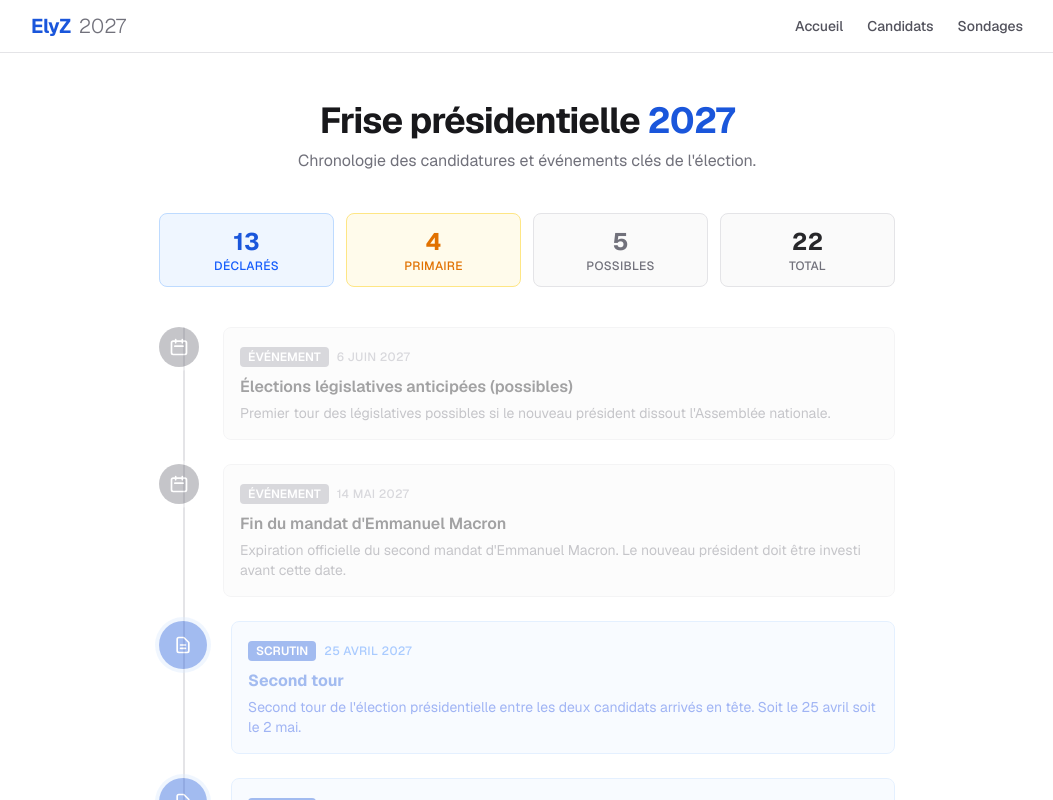
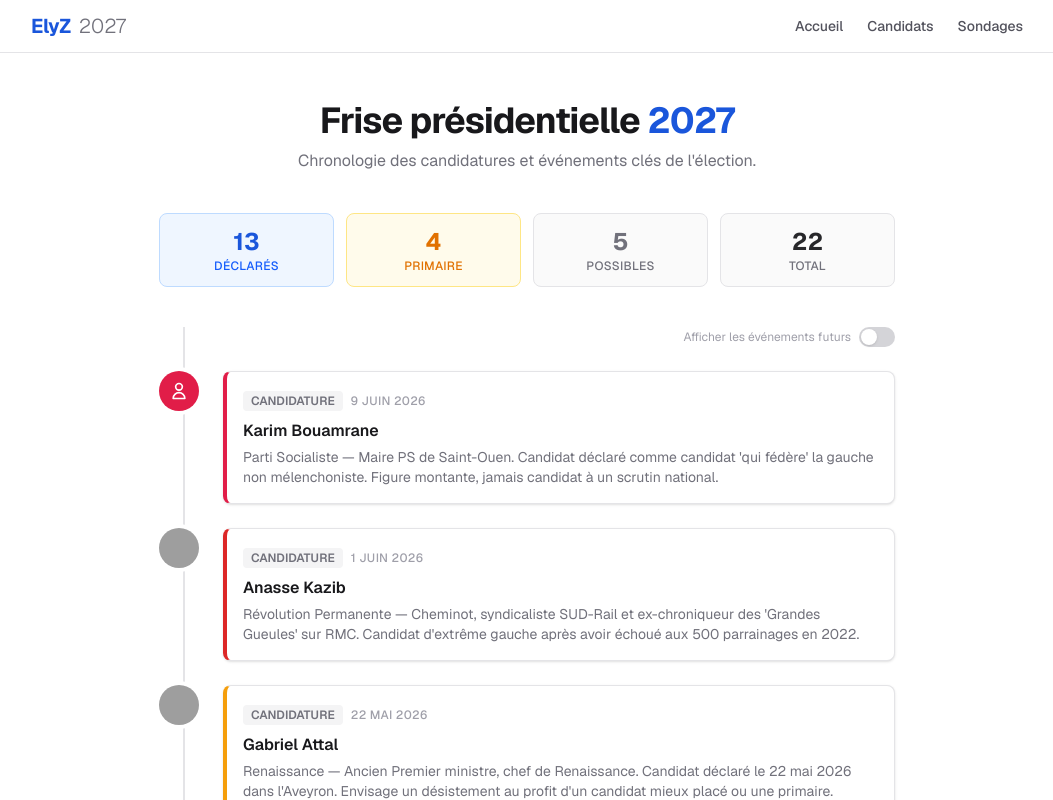
Before and after one commit to Vincent-Renard/elyz2027, a Next.js app: page / in a window 1280 px wide. Shown: the top 800 px of the page, without its empty margins (113-1166 px from the left). Built offline with nearby package versions, Linux system fonts and the light colour scheme; grey boxes are pictures that could not be loaded.

Commit message:
Add toggle to show/hide future timeline events

```diff
--- a/src/components/Timeline.tsx
+++ b/src/components/Timeline.tsx
@@ -1,3 +1,6 @@
+"use client";
+
+import { useState } from "react";
 import Link from "next/link";
 import { timelineEvents } from "@/data/timeline";
 import { candidates } from "@/data/candidates";
@@ -96,12 +99,35 @@ export default function Timeline() {
 
   const reversed = [...timelineEvents].reverse();
   const today = new Date();
+  const [showFuture, setShowFuture] = useState(false);
+
+  const filtered = showFuture
+    ? reversed
+    : reversed.filter((event) => {
+        const [y, m, d] = event.date.split("-").map(Number);
+        return new Date(y, m - 1, d) <= today;
+      });
 
   return (
     <div className="relative">
+      <div className="mb-6 flex items-center justify-end gap-2">
+        <span className="text-xs text-zinc-400">Afficher les événements futurs</span>
+        <button
+          onClick={() => setShowFuture(!showFuture)}
+          className={`relative inline-flex h-5 w-9 items-center rounded-full transition-colors ${
+            showFuture ? "bg-elyz-blue" : "bg-zinc-300"
+          }`}
+        >
+          <span
+            className={`inline-block h-4 w-4 transform rounded-full bg-white shadow-sm transition-transform ${
+              showFuture ? "translate-x-4" : "translate-x-0.5"
+            }`}
+          />
+        </button>
+      </div>
       <div className="absolute left-6 top-0 h-full w-0.5 bg-zinc-200" />
       <ul className="space-y-6">
-        {reversed.map((event) => {
+        {filtered.map((event) => {
           const isElection = event.type === "election";
           const isEvent = event.type === "event";
           const isCandidate = event.type === "candidature";
```
